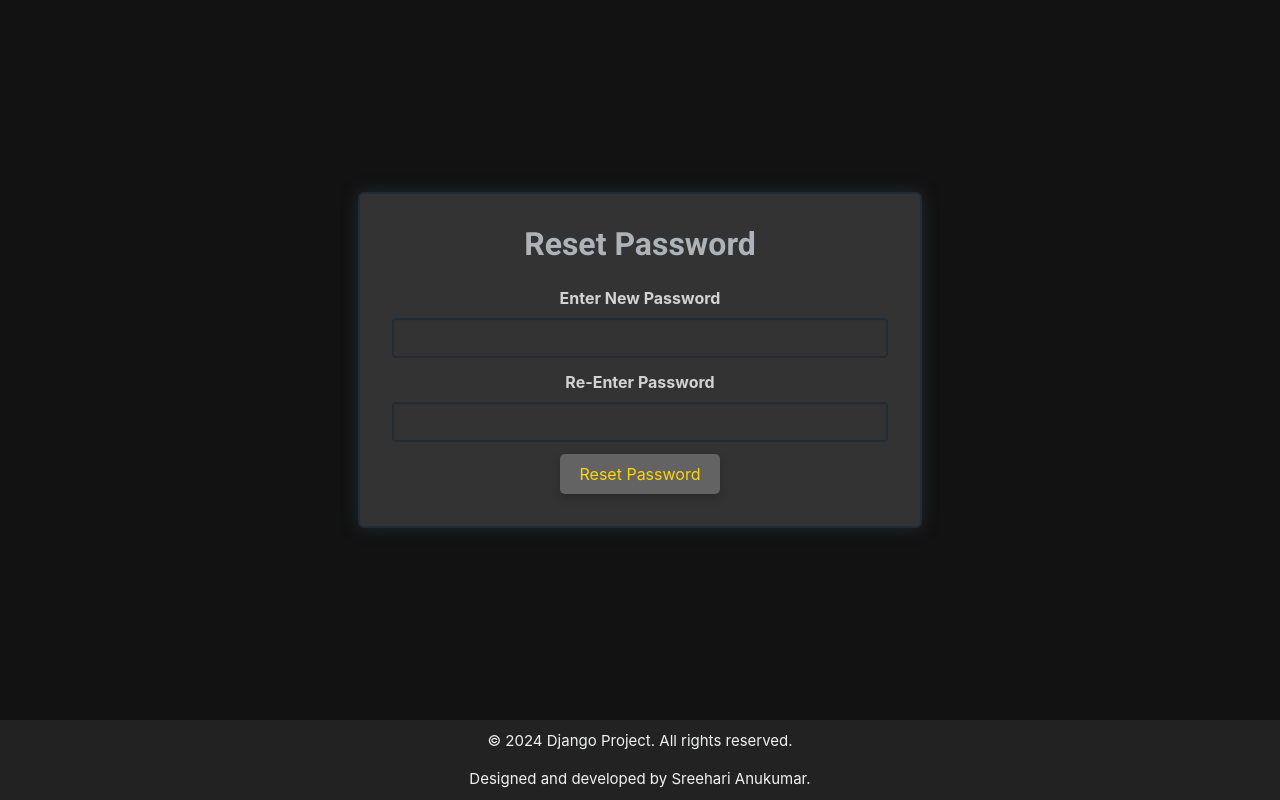
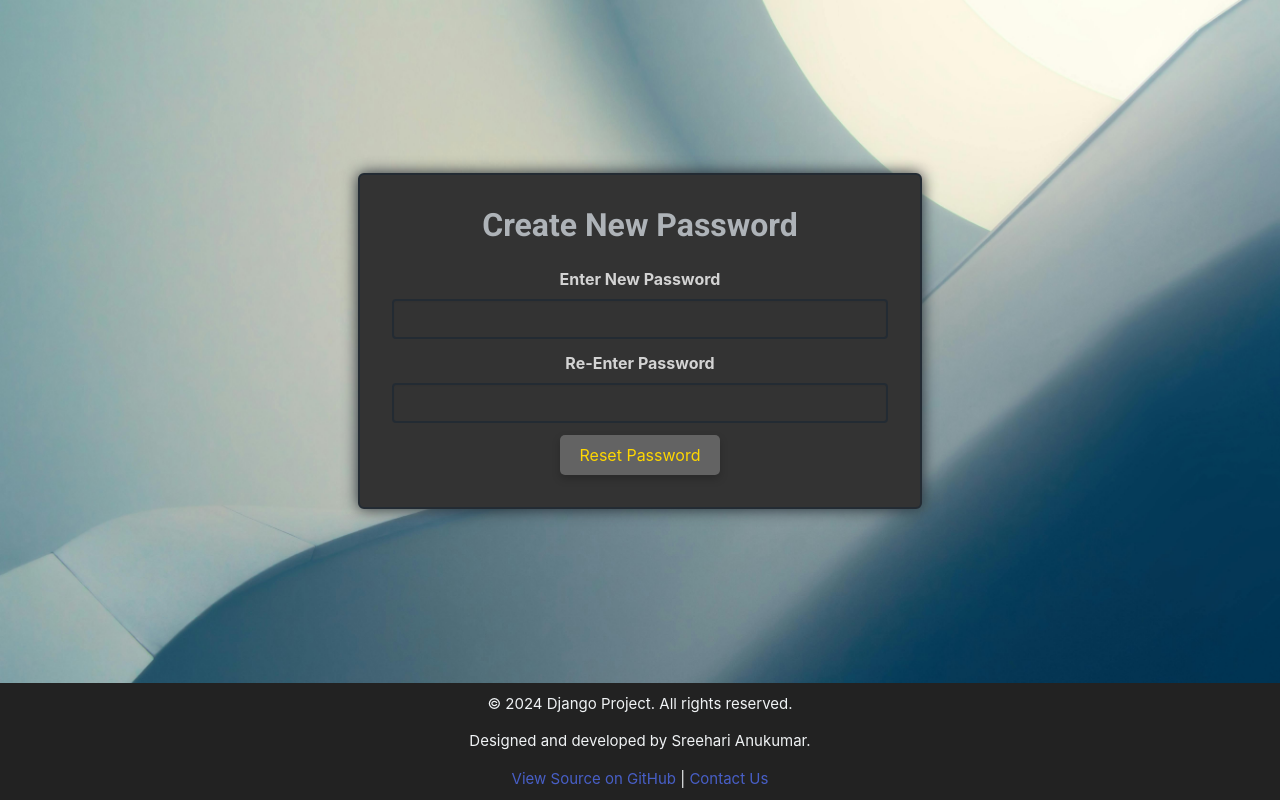
Before and after one commit to Sreehari05055/finalProject, a Django app: page /reset/1/1/ in a window 1280 px wide. Run offline with Django 5.2, Linux system fonts and the light colour scheme.

Commit message:
Adding Final Project

```diff
--- a/service/static/css/bulma.css
+++ b/service/static/css/bulma.css
@@ -1,4 +1,5 @@
 @import url('https://cdn.jsdelivr.net/npm/bulma@0.9.4/css/bulma.min.css');
 
+@import url('https://cdnjs.cloudflare.com/ajax/libs/font-awesome/5.15.4/css/all.min.css');
 
 @import url('https://fonts.googleapis.com/css2?family=Roboto:wght@400;700&family=Open+Sans:wght@300;400;600&display=swap');
--- a/service/static/css/style.css
+++ b/service/static/css/style.css
@@ -1,7 +1,7 @@
 @import url('/static/css/bulma.css');
 
 body{
-background-color: #121212;
+background-color: #232b33;
 }
 h2{
     font-family: 'Roboto', sans-serif;
--- a/service/templates/change_password.html
+++ b/service/templates/change_password.html
@@ -7,14 +7,14 @@
     <link rel="stylesheet" href="{% static 'css/bulma.css' %}">
     <link rel="stylesheet" href="{% static 'css/style.css' %}">
 </head>
-<body class="hero is-fullheight">
+<body class="hero is-fullheight" style="background-image: url('{% static 'images/img.jpg' %}'); background-size: cover; background-position: center center;">
         <div class="hero-body">
             <div class="container has-text-centered">
                 <div class="columns is-centered">
                     <div class="column is-half">
                         <!-- Login Form inside a box for styling -->
                         <div class="box glitch-container">
-        <h2 class="title is-3 glitch-text">Reset Password</h2>
+        <h2 class="title is-3 glitch-text">Create New Password</h2>
 
           {% if messages %}
             <div class="message-container">
@@ -50,6 +50,9 @@
   <div class="content has-text-centered">
      <p>&copy; 2024 Django Project. All rights reserved.</p>
       <p>Designed and developed by Sreehari Anukumar.</p>
+      <p> <a href="https://github.com/Sreehari05055/finalProject.git" target="_blank">View Source on GitHub</a> |
+          <a href="mailto:akc.sreehari@gmail.com">Contact Us</a>
+      </p>
   </div>
 </footer>
 </body>
--- a/service/templates/login.html
+++ b/service/templates/login.html
@@ -16,7 +16,7 @@
                     <div class="column is-half">
                         <!-- Login Form inside a box for styling -->
                         <div class="box glitch-container">
-                            <h2 class="title is-3 glitch-text" >Login</h2>
+                            <h2 class="title is-3 glitch-text">Login</h2>
 
 
           {% if messages %}
--- a/service/templates/reset_password.html
+++ b/service/templates/reset_password.html
@@ -14,7 +14,7 @@
                     <div class="column is-half">
                         <!-- Login Form inside a box for styling -->
                         <div class="box glitch-container">
-                            <h2 class="title is-3 glitch-text" >Reset Password</h2>
+                            <h2 class="title is-3 glitch-text">Reset Password</h2>
 
 
           {% if messages %}
@@ -33,7 +33,7 @@
                 <input class="input glitch-input" type="email" id="email" name="email" required>
                 </div>
             </div>
-             <button type="submit" class="btn">Reset Email</button>
+             <button type="submit" class="btn">Send Reset Link</button>
             </form>
 </div>
                     </div>
--- a/service/views.py
+++ b/service/views.py
@@ -1,4 +1,5 @@
 import openai
+from PyPDF2 import PdfReader
 from django.contrib import messages
 from django.contrib.auth import authenticate, login
 from django.contrib.auth.models import User
@@ -19,22 +20,52 @@ def home(request):
     try:
         if request.method == 'POST':
             user_input = request.POST.get('user_input')
+            uploaded_file = request.FILES.get("uploaded_file", None)
 
             formatted_user = escape(user_input)
             bot_response = response(formatted_user)
 
             formatted_resp = bot_response.replace("\n", "<br>")
 
-            ChatHistory.objects.create(
-                user=request.user,
-                message=formatted_user,
-                sender='user'
-            )
-            ChatHistory.objects.create(
-                user=request.user,
-                message=formatted_resp,
-                sender='bot'
-            )
+            if uploaded_file:
+                if uploaded_file.content_type == 'application/pdf':
+                    file_name = uploaded_file.name
+
+                    reader = PdfReader(uploaded_file)
+                    data = ""
+                    for page in reader.pages:
+                        data += page.extract_text() + "\n"
+
+                    response_var = f"CV or Cover Letter: {data}\n\n User Query: {user_input}"
+
+                    image_resp = response(response_var)
+
+                    formatted_image_resp = image_resp.replace("\n", "<br>")
+
+                    ChatHistory.objects.create(
+                        user=request.user,
+                        message=f"Uploaded file: {file_name}: \n\n"
+                                f"{formatted_user}",
+                        sender='user'
+                    )
+
+                    ChatHistory.objects.create(
+                        user=request.user,
+                        message=formatted_image_resp,
+                        sender='bot'
+                    )
+            else:
+
+                ChatHistory.objects.create(
+                    user=request.user,
+                    message=formatted_user,
+                    sender='user'
+                )
+                ChatHistory.objects.create(
+                    user=request.user,
+                    message=formatted_resp,
+                    sender='bot'
+                )
 
         chat_history = ChatHistory.objects.filter(user=request.user)
 
@@ -85,12 +116,13 @@ def gpt_response(query):
             f"Based on the following information for CV's:\n{section_info},\n\n"
             f"and based on the following information for Cover Letter's:\n{cl_sec_info}\n\n"
             f"Answer the following query: {query}."
+            f"If they have uploaded their CV or Cover Letter Analyze it and provide suggestions for improvement."
             f"If the current question is a follow-up to the previous question, incorporate that context into your response, "
             f"focusing on the previous question's content. Otherwise, provide a general response, based on the database."
             f"Begin by mentioning any necessary conditions or requirements before proceeding. "
             f"For each step, clearly describe the action and what the user should expect as a result of that step."
             f"DON'T use formal terms like 'position', 'section name', 'description', 'mandatory' but ensure you cover all steps and outcomes in a natural way."
-            f"DO NOT use '*' or any other special characters to represent lists or points. Use full sentences or numbers instead."
+            f"DO NOT USE '*' or any other special characters to represent lists or points. Use full sentences or numbers instead."
             f"If the user's question is irrelevant or outside the provided information, kindly apologize and ask if they need help with something else."
         )
 
```
Also changed, not shown: service/templates/homepage.html (+8 -1 lines), db.sqlite3.
